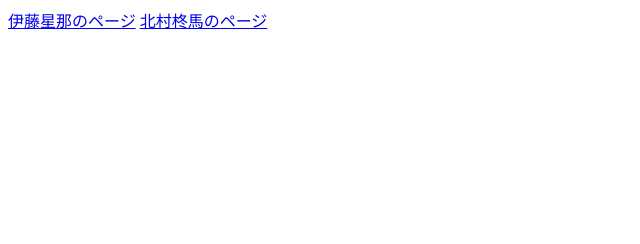
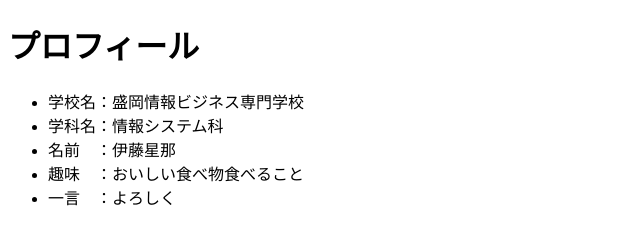
Before and after one commit to kitashuu/sumaitou, a plain HTML site: page profile_A.html in a window 1280 px wide. Shown: the whole page, without its empty margins (0-640 px from the left). Drawn offline with Linux system fonts and the light colour scheme.

Commit message:
伊藤星那の自己紹介

```diff
--- a/profile_A.html
+++ b/profile_A.html
@@ -6,8 +6,13 @@
     <title>Document</title>
 </head>
 <body>
-    <a href="profile_A.html">伊藤星那のページ</a>
-    <a href="profile_B.html">北村柊馬のページ</a>
-
+    <h1>プロフィール</h1>
+    <ul>
+        <li>学校名：盛岡情報ビジネス専門学校</li>
+        <li>学科名：情報システム科</li>
+        <li>名前　：伊藤星那</li>
+        <li>趣味　：おいしい食べ物食べること</li>
+        <li>一言　：よろしく</li>
+    </ul>
 </body>
 </html>
```
